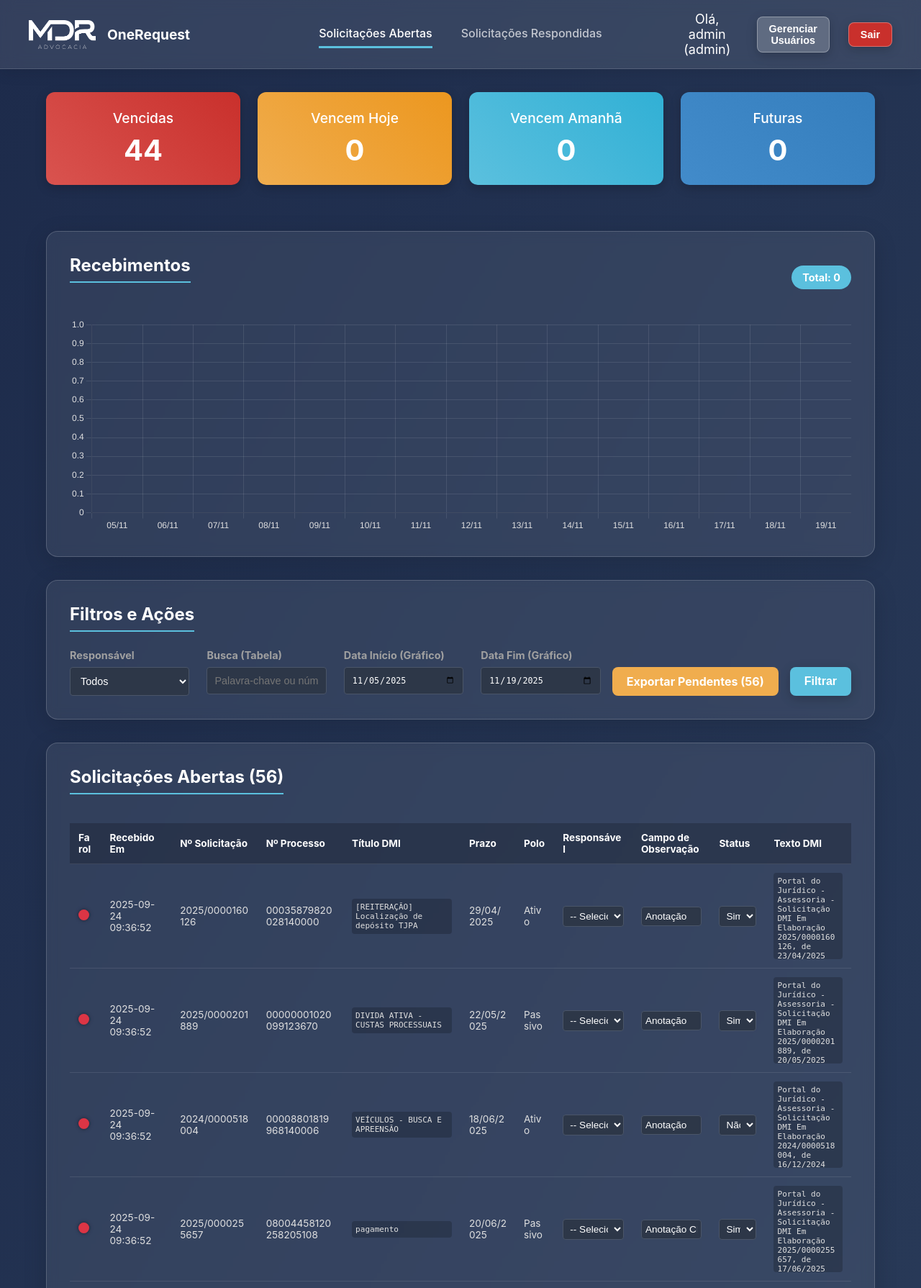
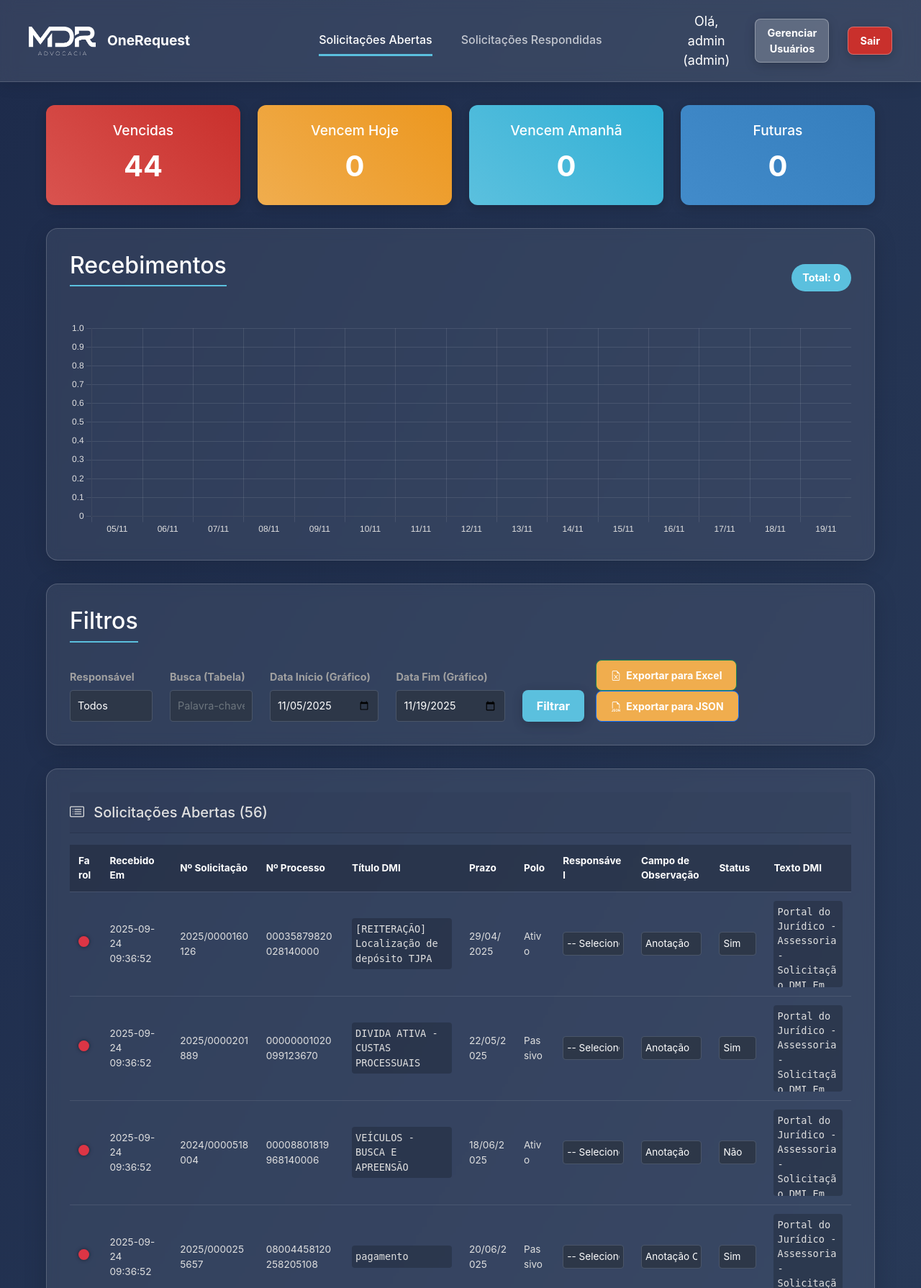
Before and after one commit to MDR-Advocacia/OneRequest, a Flask app: page / in a window 1280 px wide. Shown: the top 1790 px of the page at 72% size. Run offline with Flask 3, Linux system fonts and the light colour scheme; a user stored in the database is signed in; data comes from the database, SQL or seed files in the repository; data that the repository does not hold is empty.

Commit message:
Deixando o front padronizado e testado a exportação.

```diff
--- a/server.py
+++ b/server.py
@@ -8,6 +8,7 @@ from functools import wraps
 from datetime import datetime, timedelta
 import openpyxl
 from io import BytesIO
+import json
 
 app = Flask(__name__)
 app.secret_key = 'sua_chave_secreta_super_segura_pode_ser_qualquer_coisa'
@@ -109,7 +110,7 @@ def respondidas():
 @app.route('/exportar')
 @login_required
 def exportar():
-    # ... (código existente, sem alterações)
+
     conn = sqlite3.connect(database.DB_SOLICITACOES)
     conn.row_factory = sqlite3.Row
     solicitacoes = conn.execute("SELECT * FROM solicitacoes WHERE status_sistema = 'Aberto'").fetchall()
@@ -124,6 +125,32 @@ def exportar():
     workbook.save(output)
     output.seek(0)
     return Response(output, mimetype="application/vnd.openxmlformats-officedocument.spreadsheetml.sheet", headers={"Content-Disposition": "attachment;filename=solicitacoes_pendentes.xlsx"})
+
+@app.route('/exportar/json')
+@login_required
+def exportar_json():
+    """Busca as solicitações abertas e retorna como um arquivo JSON."""
+    conn = sqlite3.connect(database.DB_SOLICITACOES)
+    conn.row_factory = sqlite3.Row
+    # Seleciona todas as solicitações com status 'Aberto'
+    solicitacoes_raw = conn.execute("SELECT * FROM solicitacoes WHERE status_sistema = 'Aberto'").fetchall()
+    conn.close()
+
+    # Converte os resultados do banco de dados (que são do tipo Row) para uma lista de dicionários
+    solicitacoes_list = [dict(row) for row in solicitacoes_raw]
+
+    # Converte a lista para uma string JSON formatada
+    json_output = json.dumps(solicitacoes_list, indent=4, ensure_ascii=False)
+
+    # Cria uma resposta Flask com o conteúdo JSON
+    return Response(
+        json_output,
+        mimetype="application/json",
+        headers={"Content-Disposition": "attachment;filename=solicitacoes_pendentes.json"}
+    )
+
+
+
 
 # --- Rota de API para Gráfico (ATUALIZADA) ---
 @app.route('/api/recebimentos')
--- a/static/css/App.css
+++ b/static/css/App.css
@@ -1,5 +1,5 @@
 /* ============================================== */
-/* ===         RESET E ESTILOS GLOBAIS        === */
+/* ===      RESET E ESTILOS GLOBAIS         === */
 /* ============================================== */
 * {
   box-sizing: border-box;
@@ -18,7 +18,7 @@ body {
 }
 
 /* ============================================== */
-/* ===             ESTRUTURA GERAL            === */
+/* ===           ESTRUTURA GERAL             === */
 /* ============================================== */
 .App {
   text-align: center;
@@ -79,15 +79,14 @@ body {
   height: 40px;
 }
 
+/* --- CORREÇÃO APLICADA AQUI --- */
 .panel-container {
   padding: 2rem;
   max-width: 95%;
   margin: 0 auto;
-  display: flex;
-  flex-direction: column;
-  gap: 2rem;
 }
 
+/* --- CORREÇÃO APLICADA AQUI --- */
 .input-section, .results-section {
   padding: 2rem;
   text-align: left;
@@ -97,6 +96,7 @@ body {
   -webkit-backdrop-filter: blur(8px);
   border: 1px solid rgba(255, 255, 255, 0.18);
   box-shadow: 0 8px 32px 0 rgba(0, 0, 0, 0.15);
+  margin-bottom: 2rem;
 }
 
 .input-section h2, .results-section h2 {
@@ -108,7 +108,7 @@ body {
 }
 
 /* ============================================== */
-/* ===            INPUTS E BOTÕES             === */
+/* ===           INPUTS E BOTÕES             === */
 /* ============================================== */
 
 input.form-control, select.form-control, .form-group input, .form-group select {
@@ -154,7 +154,7 @@ button.header-button:hover { background-color: rgba(255, 255, 255, 0.3); }
 button.danger { background-color: #c9302c; }
 
 /* ============================================== */
-/* ===    COMPONENTES ESPECÍFICOS (CRUD etc.)   === */
+/* ===   COMPONENTES ESPECÍFICOS (CRUD etc.)   === */
 /* ============================================== */
 .form-group { margin-bottom: 15px; }
 .form-group label { display: block; margin-bottom: 5px; font-weight: bold; }
@@ -177,7 +177,7 @@ button.danger { background-color: #c9302c; }
 .alert-danger { color: #721c24; background-color: #f8d7da; border-color: #f5c6cb; }
 
 /* ============================================== */
-/* ===       ESTILOS MELHORADOS PARA TABELA       === */
+/* ===     ESTILOS MELHORADOS PARA TABELA      === */
 /* ============================================== */
 .main-table {
   width: 100%;
@@ -203,7 +203,7 @@ button.danger { background-color: #c9302c; }
 .col-recebido    { width: 9%; }
 .col-solicitacao { width: 11%; }
 .col-processo    { width: 11%; }
-.col-titulo      { width: 15%; } /* NOVO */
+.col-titulo      { width: 15%; }
 .col-prazo       { width: 7%; }
 .col-polo        { width: 5%; }
 .col-responsavel { width: 10%; }
@@ -238,7 +238,7 @@ button.danger { background-color: #c9302c; }
 .chart-header { display: flex; justify-content: space-between; align-items: center; margin-bottom: 1.5rem; }
 .total-badge { background-color: #5bc0de; color: white; padding: 8px 15px; border-radius: 20px; font-weight: bold; font-size: 0.9em; }
 .chart-container { position: relative; height: 300px; width: 100%; }
-.filter-form { display: flex; justify-content: space-between; align-items: flex-end; gap: 1rem; }
+.filter-form { display:flex; justify-content: space-between; align-items: flex-end; gap: 1rem; }
 .filter-group { display: flex; gap: 1.5rem; flex-grow: 1; }
 .form-field { display: flex; flex-direction: column; flex-basis: 300px; }
 .form-field label { margin-bottom: 0.5rem; font-size: 0.9em; font-weight: bold; color: #a0a0a0; }
@@ -248,3 +248,9 @@ button.danger { background-color: #c9302c; }
 .action-button.filter:hover { transform: translateY(-2px); }
 .action-button.export { background-color: #f0ad4e; }
 .action-button.export:hover { background-color: #ec971f; }
+
+/* --- CORREÇÃO ADICIONAL --- */
+/* Remove a margem extra da última seção dentro do painel */
+.panel-container > section:last-child {
+    margin-bottom: 0;
+}
--- a/templates/base.html
+++ b/templates/base.html
@@ -8,11 +8,14 @@
 
     <title>{% block title %}OneRequest{% endblock %}</title>
 
+    <link href="https://cdn.jsdelivr.net/npm/bootstrap@5.1.3/dist/css/bootstrap.min.css" rel="stylesheet" integrity="sha384-1BmE4kWBq78iYhFldvKuhfTAU6auU8tT94WrHftjDbrCEXSU1oBoqyl2QvZ6jIW3" crossorigin="anonymous">
+
+    <link rel="stylesheet" href="https://cdn.jsdelivr.net/npm/bootstrap-icons@1.8.1/font/bootstrap-icons.css">
+
     <link rel="stylesheet" href="{{ url_for('static', filename='css/App.css') }}">
 
-    <link rel="icon" href="{{ url_for('static', filename='images/logo-onesid.png') }}">
-    <link rel="apple-touch-icon" href="{{ url_for('static', filename='images/logo-onesid.png') }}">
-
+    <link rel="icon" href="{{ url_for('static', filename='images/favicon.png') }}">
+    <link rel="apple-touch-icon" href="{{ url_for('static', filename='images/apple-touch-icon') }}">
 </head>
 <body>
     <div class="App">
--- a/templates/index.html
+++ b/templates/index.html
@@ -32,7 +32,7 @@
 </section>
 
 <section class="input-section">
-    <h2>Filtros e Ações</h2>
+    <h2>Filtros</h2>
     <form method="GET" action="{{ url_for('index') }}" class="filter-form" id="filter-form">
         <div class="filter-group">
             <div class="form-field">
@@ -40,7 +40,8 @@
                 <select name="responsavel" class="form-control">
                     <option value="">Todos</option>
                     {% for usuario in usuarios %}
-                        <option value="{{ usuario['name'] }}" {% if filters.responsavel == usuario['name'] %}selected{% endif %}>
+                    <option value="{{ usuario['name'] }}" {% if filters.responsavel==usuario['name'] %}selected{% endif
+                        %}>
                         {{ usuario['name'] }}
                     </option>
                     {% endfor %}
@@ -48,26 +49,45 @@
             </div>
             <div class="form-field">
                 <label>Busca (Tabela)</label>
-                <input type="text" name="busca" class="form-control" placeholder="Palavra-chave ou número" value="{{ filters.busca }}">
+                <input type="text" name="busca" class="form-control" placeholder="Palavra-chave ou número"
+                    value="{{ filters.busca }}">
             </div>
             <div class="form-field">
                 <label>Data Início (Gráfico)</label>
-                <input type="date" name="data_inicio_grafico" id="data-inicio-grafico" class="form-control" value="{{ filters.data_inicio_grafico }}">
+                <input type="date" name="data_inicio_grafico" id="data-inicio-grafico" class="form-control"
+                    value="{{ filters.data_inicio_grafico }}">
             </div>
             <div class="form-field">
                 <label>Data Fim (Gráfico)</label>
-                <input type="date" name="data_fim_grafico" id="data-fim-grafico" class="form-control" value="{{ filters.data_fim_grafico }}">
+                <input type="date" name="data_fim_grafico" id="data-fim-grafico" class="form-control"
+                    value="{{ filters.data_fim_grafico }}">
+            </div>
+            <div class="action-group" style="align-self: flex-end;">
+             <button type="submit" class="action-button filter">Filtrar</button>
             </div>
         </div>
-        <div class="action-group">
-            <a href="{{ url_for('exportar') }}" class="action-button export">Exportar Pendentes ({{ solicitacoes|length }})</a>
-            <button type="submit" class="action-button filter">Filtrar</button>
+        <div>
+            <a href="{{ url_for('exportar') }}" class="action-button export btn btn-success btn-sm me-2">
+                <i class="bi bi-file-earmark-excel me-1"></i>
+                Exportar para Excel
+            </a>
+            <a href="{{ url_for('exportar_json') }}" class="action-button export btn btn-primary btn-sm">
+                <i class="bi bi-filetype-json me-1"></i>
+                Exportar para JSON
+            </a>
         </div>
+
     </form>
 </section>
 
 <section class="results-section">
-    <h2>Solicitações Abertas ({{ solicitacoes|length }})</h2>
+    <div class="card-header d-flex justify-content-between align-items-center" style="padding: 1rem 0;">
+        <h5 class="mb-0">
+            <i class="bi bi-card-list me-2"></i>
+            Solicitações Abertas ({{ solicitacoes|length }})
+        </h5>
+
+    </div>
     <table class="main-table">
         <thead>
             <tr>
@@ -93,32 +113,42 @@
                 </td>
                 <td>{{ item['recebido_em'] }}</td>
                 <td>{{ item['numero_solicitacao'] }}</td>
-                        <td {% if 'não' in item['numero_processo']|lower or 'erro' in item['numero_processo']|lower %} class="status-info" {% endif %}>
+                <td {% if 'não' in item['numero_processo']|lower or 'erro' in item['numero_processo']|lower %}
+                    class="status-info" {% endif %}>
                     {{ item['numero_processo'] }}
                 </td>
-                        <td><div class="texto-dmi">{{ item['titulo'] }}</div></td> <td>{{ item['prazo'] }}</td>
+                <td>
+                    <div class="texto-dmi">{{ item['titulo'] }}</div>
+                </td>
+                <td>{{ item['prazo'] }}</td>
                 <td>{{ item['polo'] }}</td>
                 <td>
                     <select class="form-control" name="responsavel">
-                                <option value="N/A" {% if item['responsavel'] == 'N/A' %}selected{% endif %}>-- Selecione --</option>
+                        <option value="N/A" {% if item['responsavel']=='N/A' %}selected{% endif %}>-- Selecione --
+                        </option>
                         {% for usuario in usuarios %}
-                                    <option value="{{ usuario['name'] }}" {% if item['responsavel'] == usuario['name'] %}selected{% endif %}>
+                        <option value="{{ usuario['name'] }}" {% if item['responsavel']==usuario['name'] %}selected{%
+                            endif %}>
                             {{ usuario['name'] }}
                         </option>
                         {% endfor %}
                     </select>
                 </td>
                 <td>
-                            <input type="text" class="form-control" name="anotacao" placeholder="Observação" value="{{ item['anotacao'] }}">
+                    <input type="text" class="form-control" name="anotacao" placeholder="Observação"
+                        value="{{ item['anotacao'] }}">
                 </td>
                 <td>
                     <select class="form-control" name="status">
-                                <option value="Não" {% if item['status'] == 'Não' %}selected{% endif %}>Não</option>
-                                <option value="Sim" {% if item['status'] == 'Sim' %}selected{% endif %}>Sim</option>
-                                <option value="LegalOne?" {% if item['status'] == 'LegalOne?' %}selected{% endif %}>LegalOne?</option>
+                        <option value="Não" {% if item['status']=='Não' %}selected{% endif %}>Não</option>
+                        <option value="Sim" {% if item['status']=='Sim' %}selected{% endif %}>Sim</option>
+                        <option value="LegalOne?" {% if item['status']=='LegalOne?' %}selected{% endif %}>LegalOne?
+                        </option>
                     </select>
                 </td>
-                        <td><div class="texto-dmi">{{ item['texto_dmi'] }}</div></td>
+                <td>
+                    <div class="texto-dmi">{{ item['texto_dmi'] }}</div>
+                </td>
             </tr>
             {% endfor %}
             {% else %}
@@ -147,7 +177,7 @@
                 row.style.backgroundColor = 'rgba(91, 192, 222, 0.2)';
                 fetch('/atualizar', {
                     method: 'POST',
-                    headers: {'Content-Type': 'application/json',},
+                    headers: { 'Content-Type': 'application/json', },
                     body: JSON.stringify({
                         numero_solicitacao: id,
                         responsavel: responsavel,
@@ -182,7 +212,7 @@
                     const ctx = document.getElementById('recebimentosChart').getContext('2d');
                     document.getElementById('total-recebimentos').innerText = `Total: ${apiData.total}`;
 
-                    if(recebimentosChart) {
+                    if (recebimentosChart) {
                         recebimentosChart.destroy();
                     }
 
@@ -226,13 +256,12 @@
         // Renderiza o gráfico quando a página carrega
         renderizarGrafico();
 
-        // Atualiza o gráfico quando o formulário de filtro é submetido
-        const filterForm = document.getElementById('filter-form');
-        filterForm.addEventListener('submit', (event) => {
-            // A página vai recarregar por causa do submit, mas podemos
-            // redesenhar o gráfico com as novas datas que estarão nos campos
-            // Esta chamada é um fallback, o ideal é que a página recarregue com os novos filtros
-            renderizarGrafico();
+        // Submete o formulário quando as datas do gráfico mudam, para recarregar a página com os novos dados
+        document.getElementById('data-inicio-grafico').addEventListener('change', () => {
+             document.getElementById('filter-form').submit();
+        });
+         document.getElementById('data-fim-grafico').addEventListener('change', () => {
+             document.getElementById('filter-form').submit();
         });
     });
 </script>
```
Lines whose indentation alone changed are shown as unchanged.
